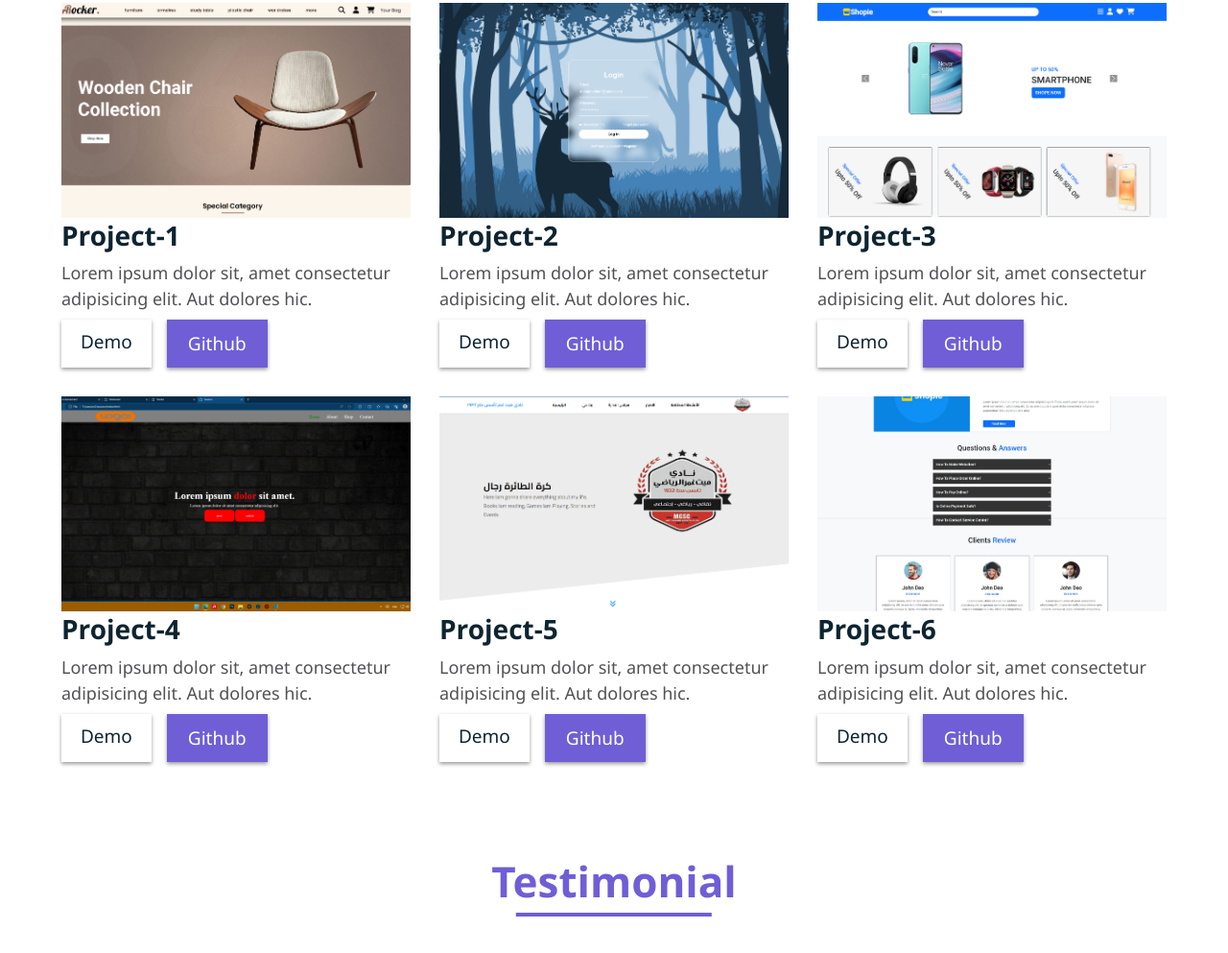
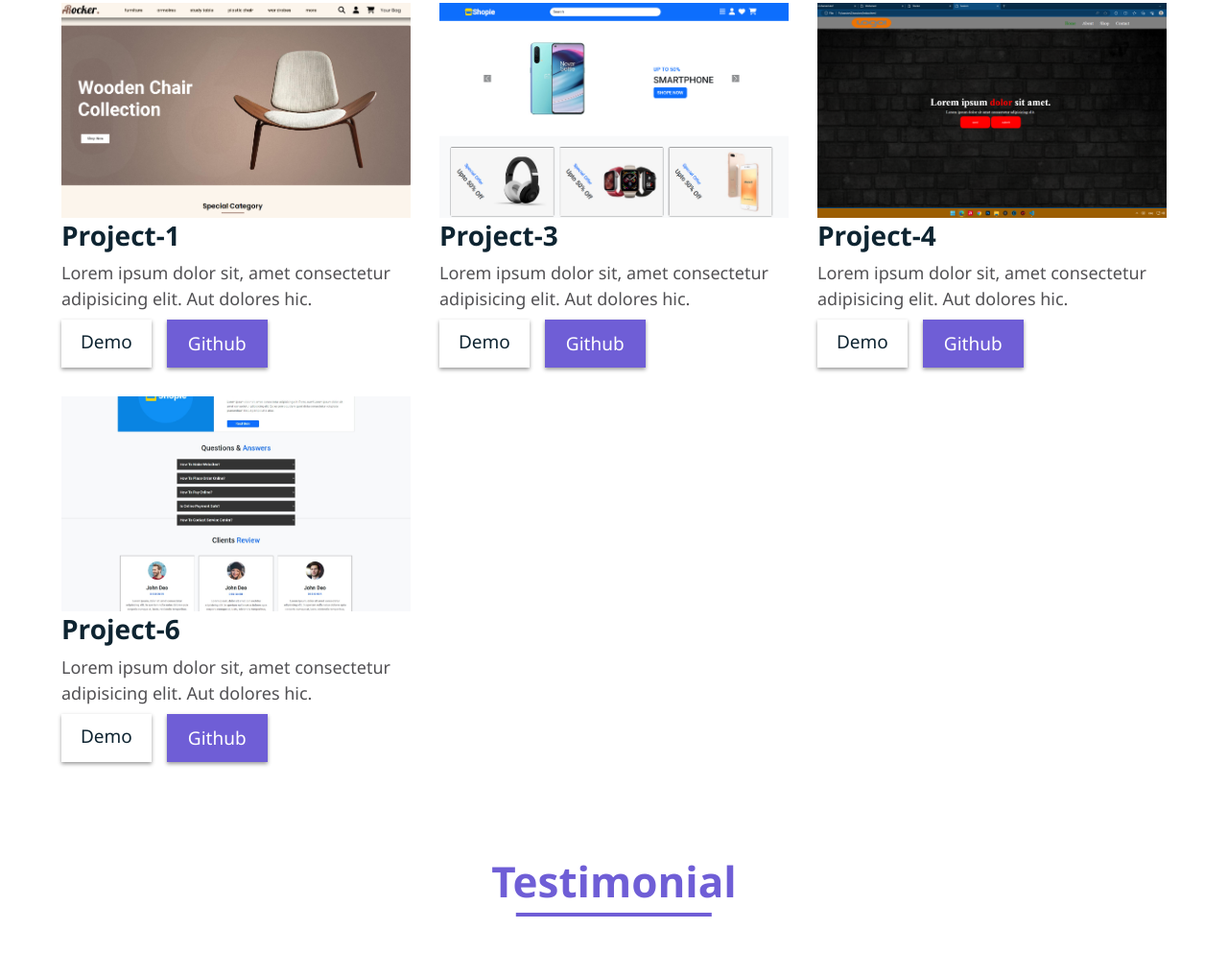
Before and after one commit to mohamedatef23/Portfolio-html-CSS-java, a plain HTML site: page index.html in a window 1280 px wide. Shown: the part 3013-4006 px from the top of the page at 96% size. Drawn offline with nearby package versions, Linux system fonts and the light colour scheme.

Commit message:
Update index.html
delete project 2 and 5

```diff
--- a/index.html
+++ b/index.html
@@ -194,15 +194,6 @@
                         <a href="https://github.com/mohamedatef23/ROCKER-The-second-project-HTML-CSS-" class="btn btn-sm btn-primary">Github</a>
                     </div>
                 </div>
-                <div class="project" data-name="Java">
-                    <img src="images/login-web.png" alt="login-web">
-                    <h4>Project-2</h4>
-                    <p>Lorem ipsum dolor sit, amet consectetur adipisicing elit. Aut dolores hic.</p>
-                    <div class="project-action">
-                        <a href="" class="btn btn-sm">Demo</a>
-                        <a href="" class="btn btn-sm btn-primary">Github</a>
-                    </div>
-                </div>
                 <div class="project" data-name="Web">
                     <img src="images/shop-web.png" alt="">
                     <h4>Project-3</h4>
@@ -219,15 +210,6 @@
                     <div class="project-action">
                         <a href="https://mohamedatef23.github.io/The-First-Project-by-HTML-CSS-/" class="btn btn-sm">Demo</a>
                         <a href="https://github.com/mohamedatef23/The-First-Project-by-HTML-CSS-" class="btn btn-sm btn-primary">Github</a>
-                    </div>
-                </div>
-                <div class="project" data-name="Java">
-                    <img src="images/club-web.png" alt="">
-                    <h4>Project-5</h4>
-                    <p>Lorem ipsum dolor sit, amet consectetur adipisicing elit. Aut dolores hic.</p>
-                    <div class="project-action">
-                        <a href="" class="btn btn-sm">Demo</a>
-                        <a href="" class="btn btn-sm btn-primary">Github</a>
                     </div>
                 </div>
                 <div class="project" data-name="Web">
```
